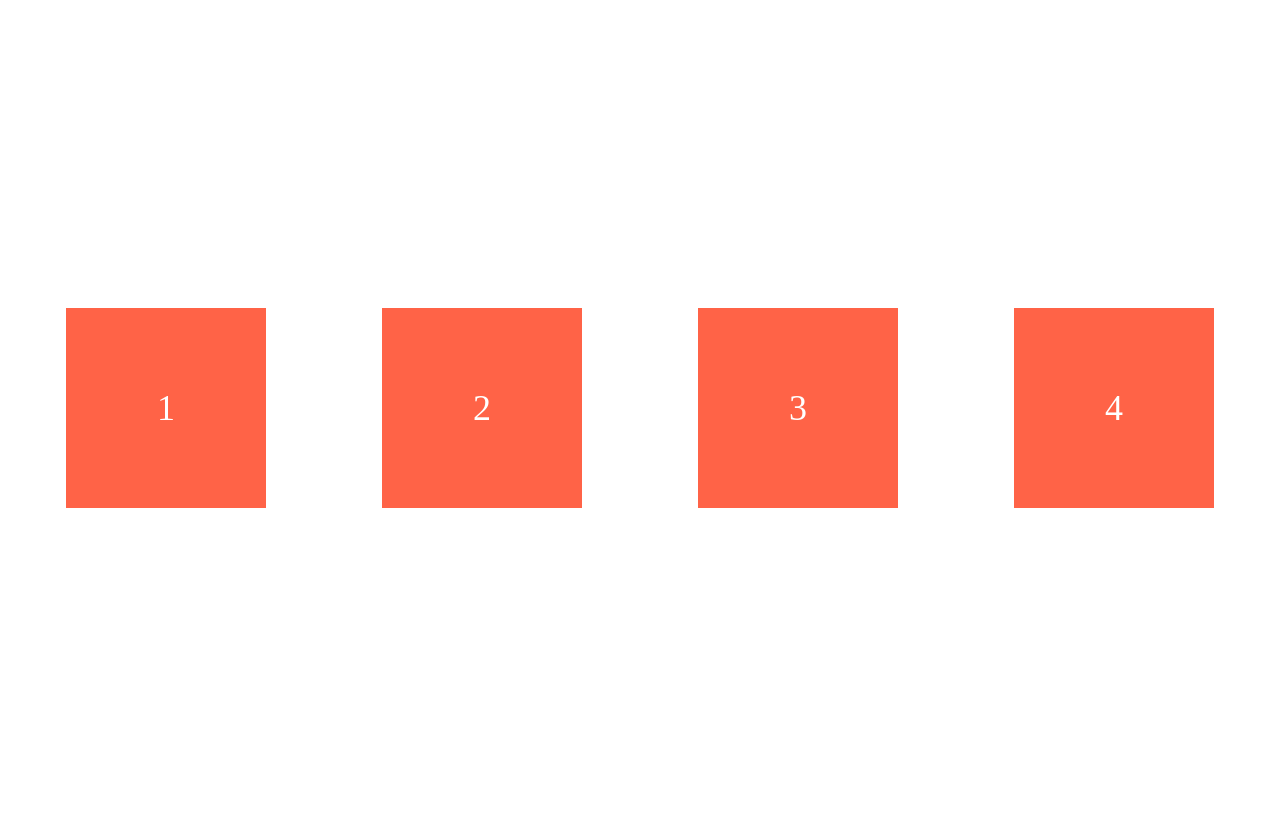
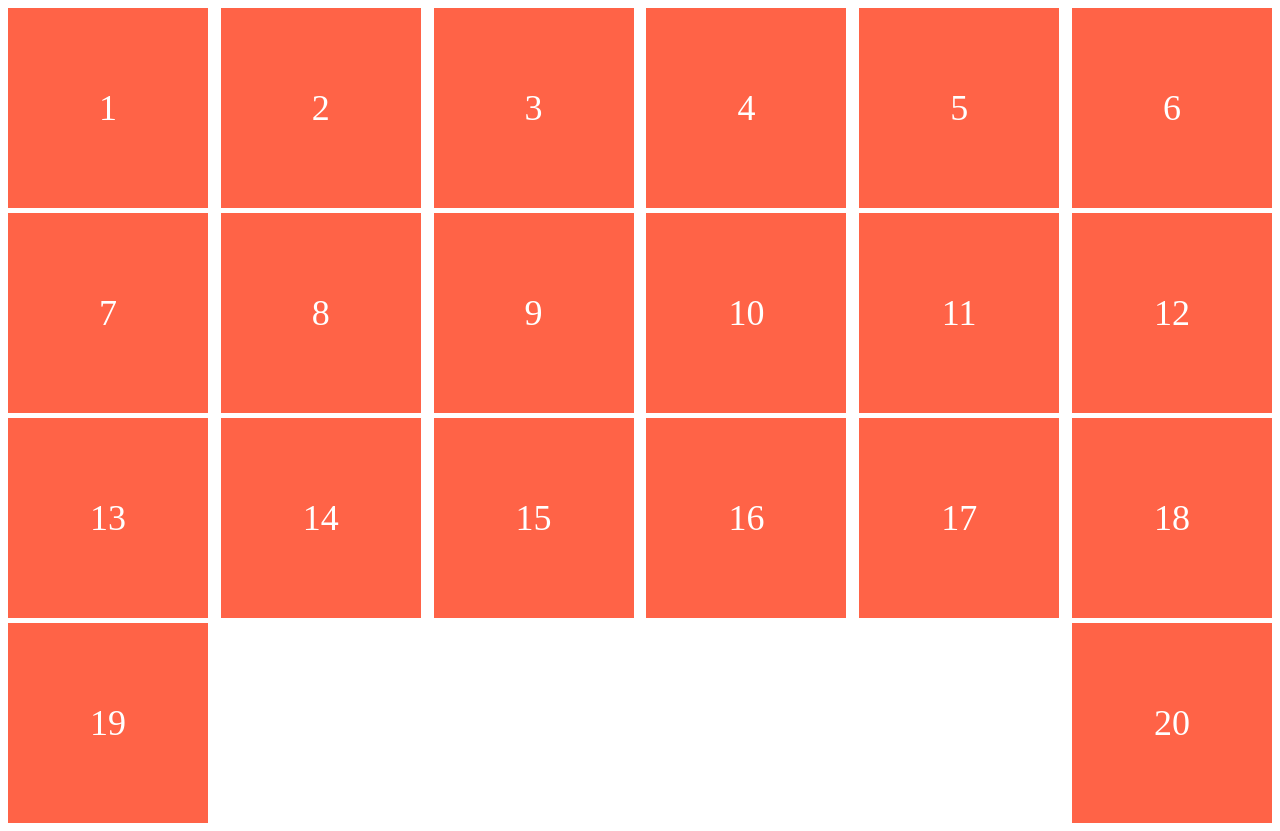
Before and after one commit to beom-yun/css-layout-masterclass, a website built with Vite: page index.html in a window 1280 px wide. Built offline with nearby package versions, Linux system fonts and the light colour scheme.

Commit message:
Flex Flow

```diff
--- a/index.html
+++ b/index.html
@@ -11,5 +11,21 @@
     <div class="box">2</div>
     <div class="box">3</div>
     <div class="box">4</div>
+    <div class="box">5</div>
+    <div class="box">6</div>
+    <div class="box">7</div>
+    <div class="box">8</div>
+    <div class="box">9</div>
+    <div class="box">10</div>
+    <div class="box">11</div>
+    <div class="box">12</div>
+    <div class="box">13</div>
+    <div class="box">14</div>
+    <div class="box">15</div>
+    <div class="box">16</div>
+    <div class="box">17</div>
+    <div class="box">18</div>
+    <div class="box">19</div>
+    <div class="box">20</div>
   </body>
 </html>
--- a/style.css
+++ b/style.css
@@ -1,8 +1,11 @@
 body {
   display: flex;
-  justify-content: space-around;
-  align-items: center;
-  height: 100vh;
+  gap: 5px;
+  justify-content: space-between;
+
+  /* flex-direction: row;
+  flex-wrap: wrap; */
+  flex-flow: row wrap;
 }
 
 .box {
```
